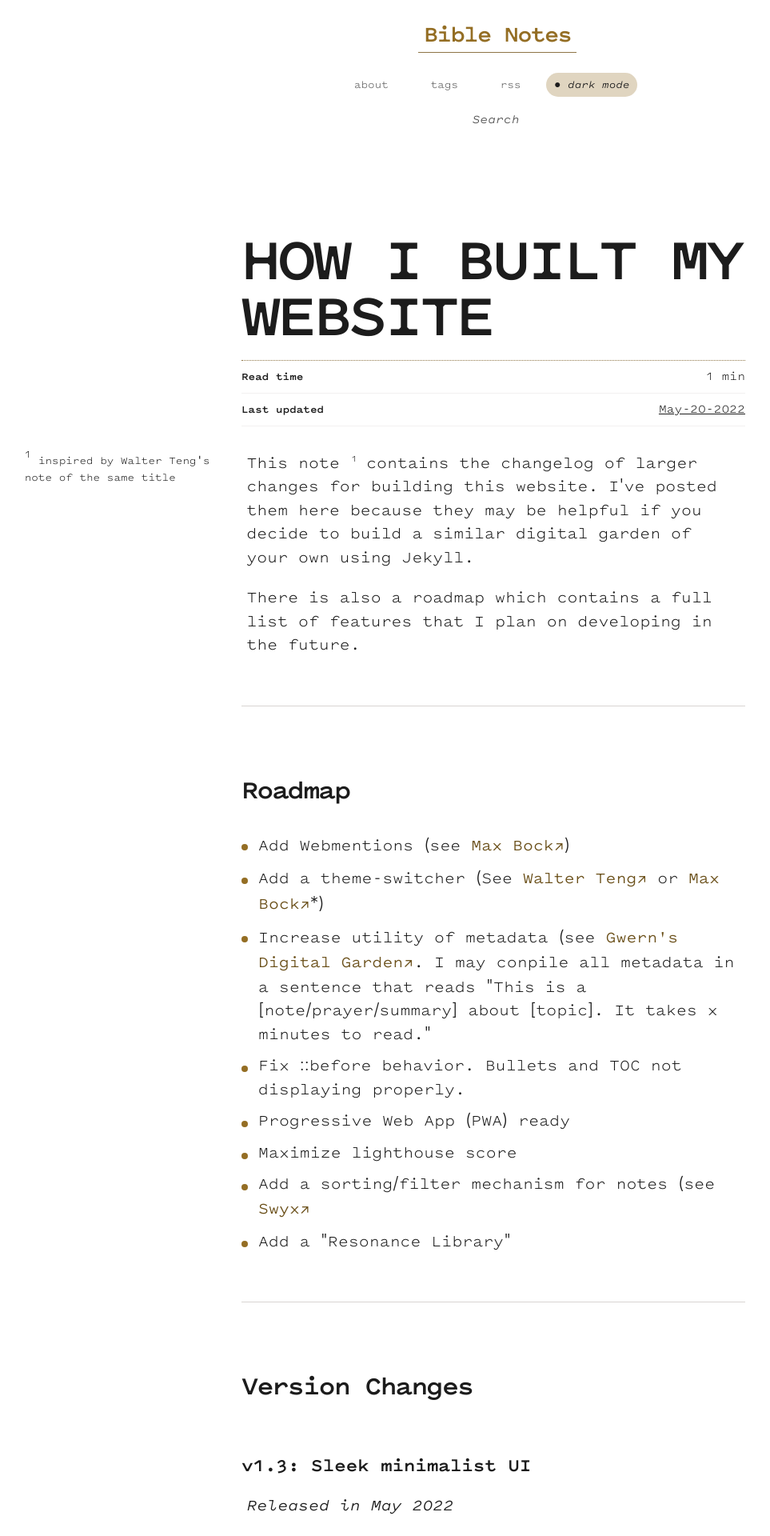
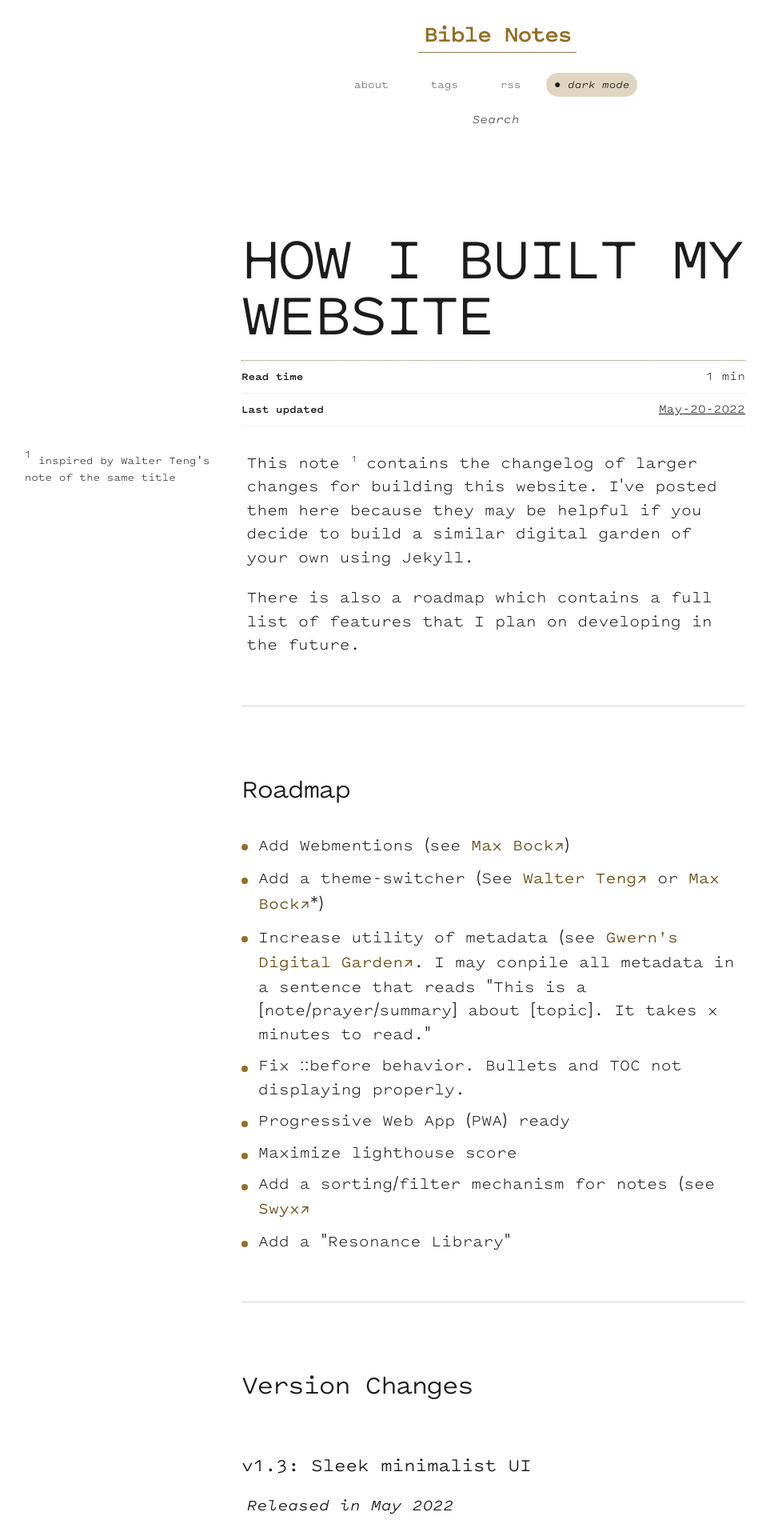
Before and after one commit to jsantiago611/digital-garden-master, a Jekyll site: the page built from _posts/2022-05-20-how-i-built-this-site.md, in a window 1280 px wide. Shown: the top 1920 px of the page at 80% size, without its empty margins (28-991 px from the left). Built offline with Jekyll 4.4.1, drawn with Linux system fonts in a browser that asks for light colours.

Commit message:
Update Style.css

```diff
--- a/assets/css/Style.css
+++ b/assets/css/Style.css
@@ -910,7 +910,7 @@ main {
 	font-variant-numeric: oldstyle-nums;
 	font-feature-settings: pnum;
 	font-family: var(--font-family-serif);
-	font-weight: bold;
+	font-weight: 500;
 	line-height: var(--line-height-tight);
 	margin: 80px 0 8px;
 	color: var(--c-text-strong);
@@ -968,7 +968,7 @@ main {
 
  h2 {
 	font-size: 28px;
-	font-weight: 700;
+	font-weight: 500;
 	letter-spacing: var(--letter-spacing-tight);
 	line-height: 1.2;
 	margin-top: 24px;
@@ -1025,7 +1025,7 @@ main {
 
  h3 {
 	font-size: 21px;
-	font-weight: 700;
+	font-weight: 500;
 	letter-spacing: -0.01em;
 	line-height: 1.2;
 	margin: 36px 0 5px;
```
